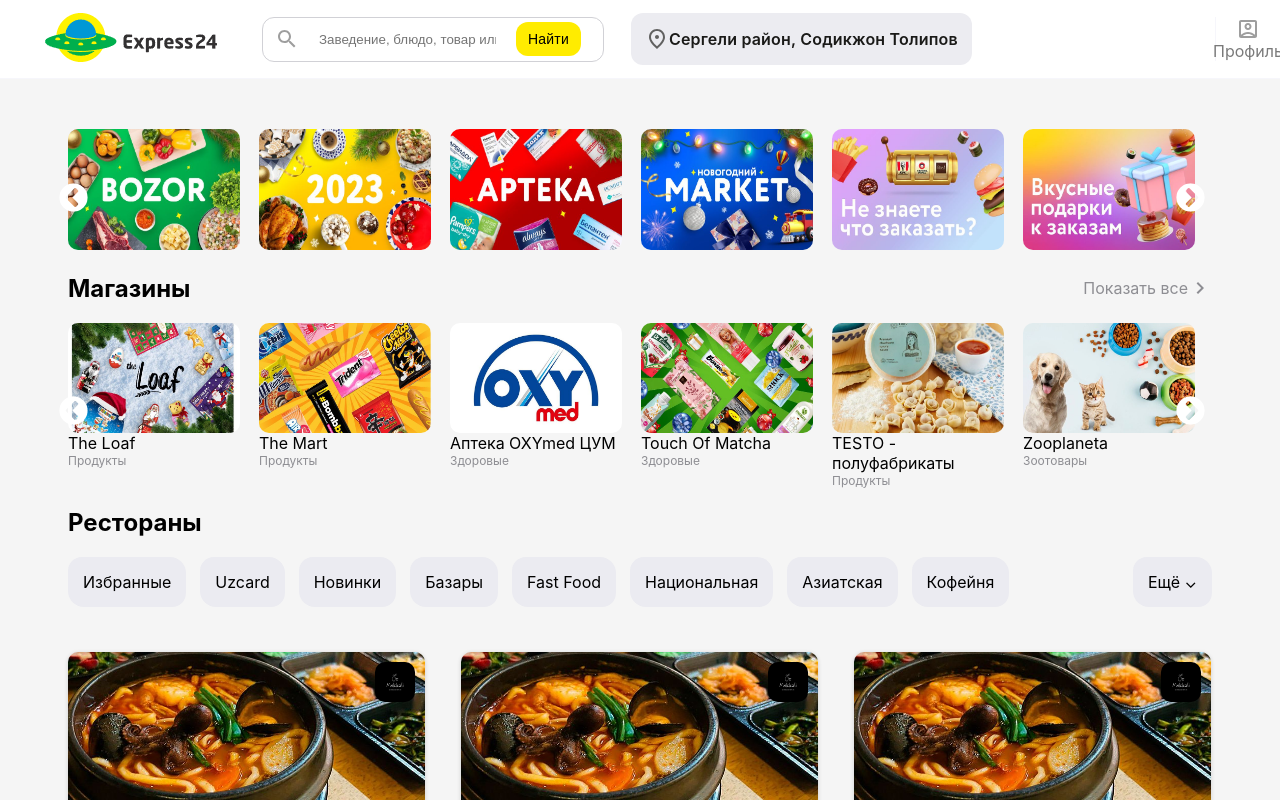
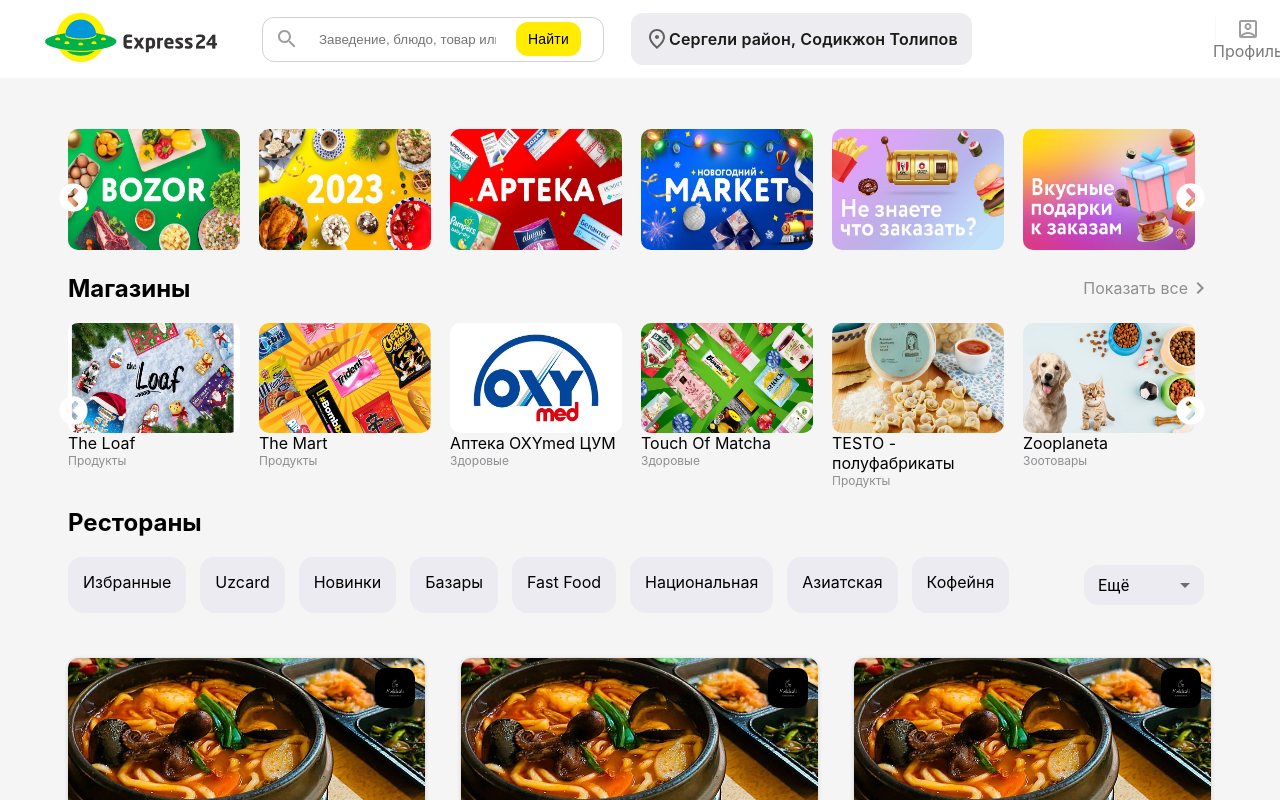
Before and after one commit to Prouzad/express24, a React (Create React App) app: page / in a window 1280 px wide. Shown: the top 800 px of the page. Built offline with nearby package versions, Linux system fonts and the light colour scheme; the HTML template or start-up script is replaced by a standard one.

Commit message:
feat: Add select

```diff
--- a/src/components/Main/Main.tsx
+++ b/src/components/Main/Main.tsx
@@ -8,6 +8,8 @@
 import MyButton from '../Button/Button';
 import Data from '../Data';
 import Cards from '../Cards/Card';
+import { FormControl, InputLabel, Select, MenuItem } from '@mui/material';
+import { grey } from '@mui/material/colors';
 
 const category = [
 	'Избранные',
@@ -46,7 +48,21 @@
 							)
 						})}
 					</div>
-					<MyButton title={`Eщё ${"\u2304"}`}/>
+					<FormControl sx={{ m: 1, minWidth: 120, background: '#ebebf1', border: 'none', borderRadius: '14px' }} size="small">
+						<InputLabel id="demo-simple-select-label" sx={{color: 'black' }}>Ещё</InputLabel>
+						<Select
+							labelId="demo-simple-select-label"
+							id="demo-simple-select"
+							label="Ещё"
+							sx={{boxShadow: 'none', '.MuiOutlinedInput-notchedOutline': { border: 0 }}}
+						>
+						<div className={style.selec}>
+							{category.map((item, idx)=>{
+								return <MenuItem sx={{width: '256px', padding: '15px'}} value={item} key={idx}>{item}</MenuItem>
+							})}
+						 </div>
+						</Select>
+      </FormControl>
 				</div>
 				<div className={style.cardsBox}>
 					{Data.map((item, idx)=>{
```
